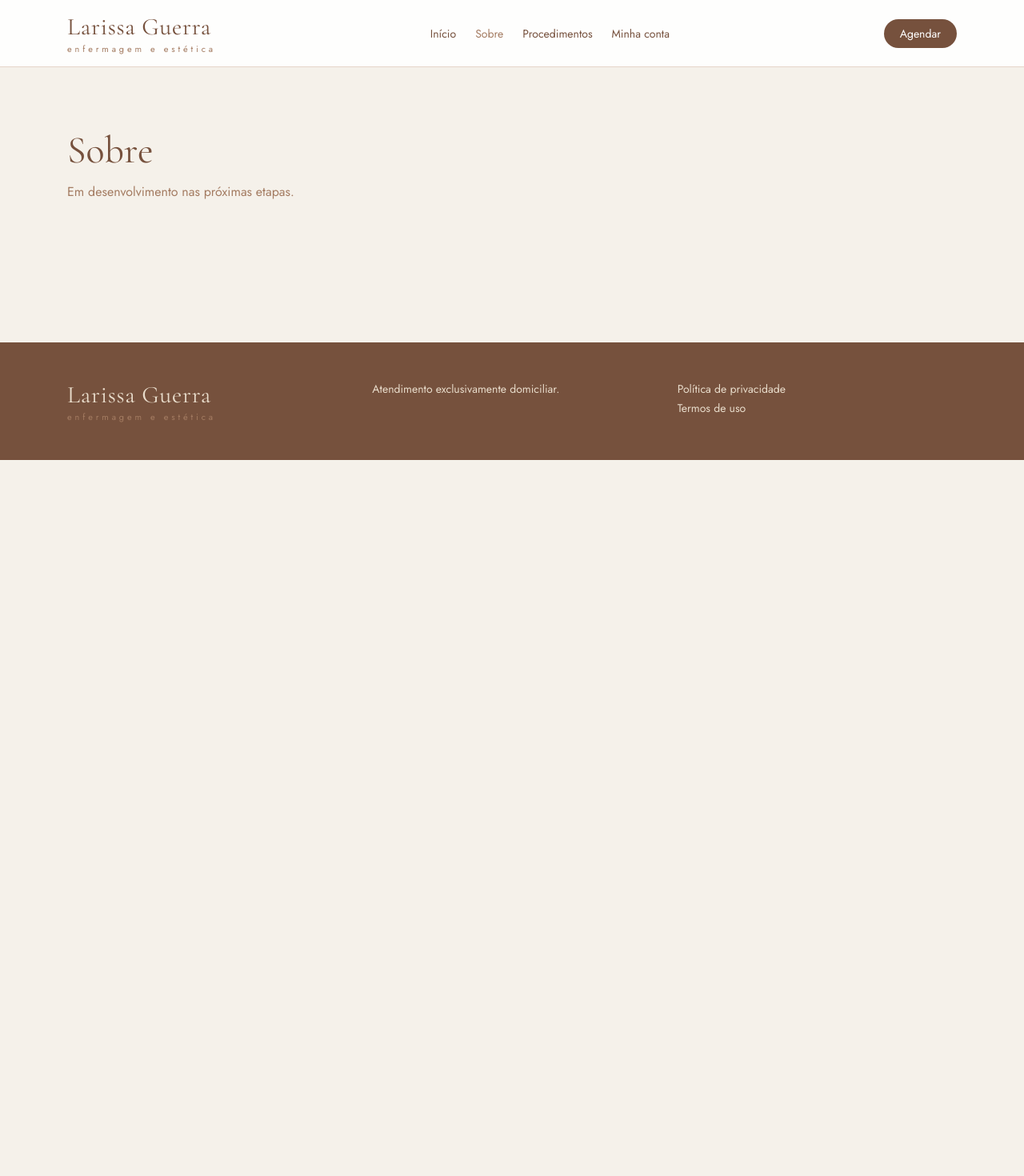
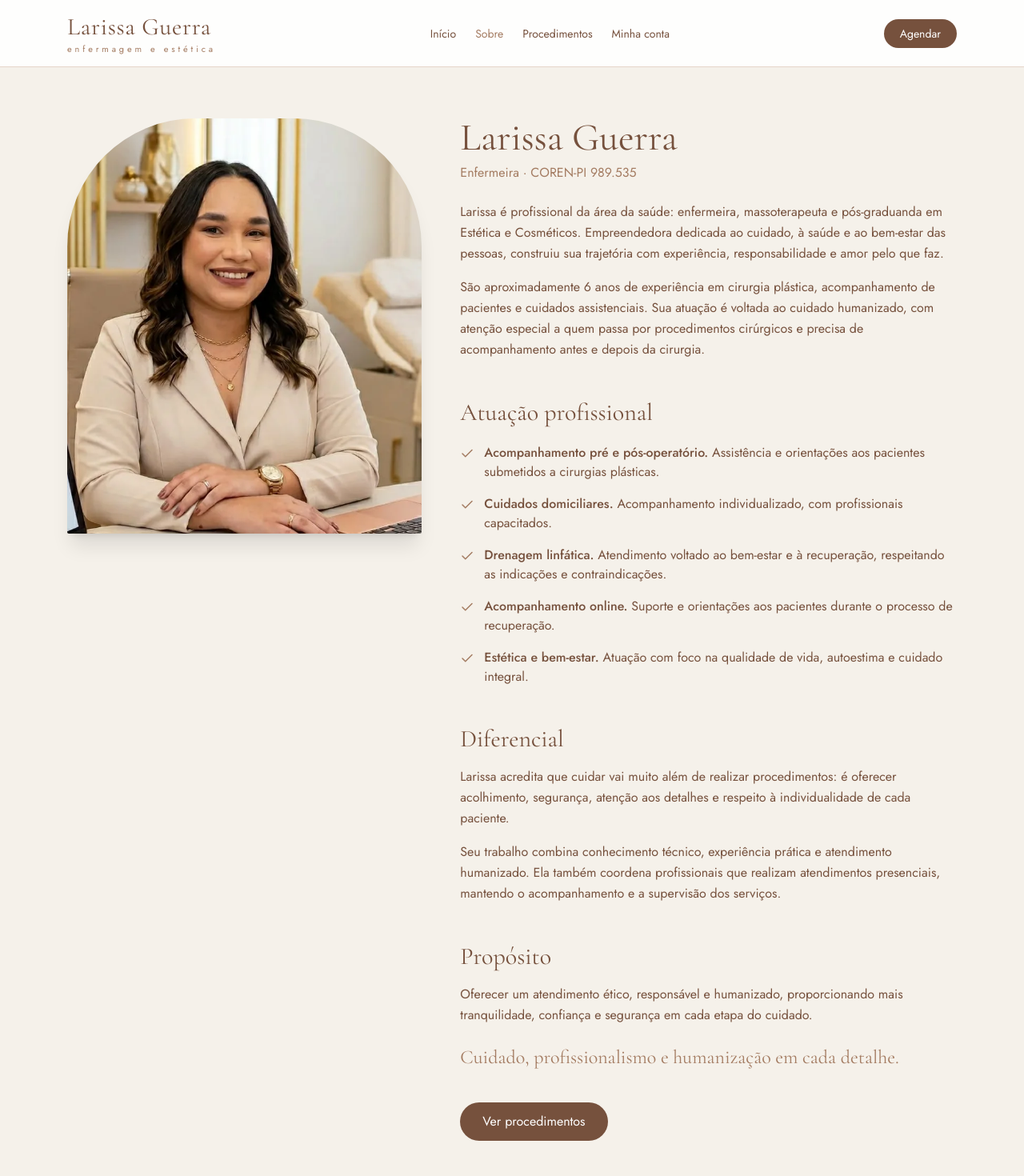
Before and after one commit to wpintegrada-oss/Larissa_Guerra, a React (Vite) app: page /sobre in a window 1280 px wide. Shown: the top 1470 px of the page at 80% size. Before the commit the page ends 800 px from the top, so only its background shows below. Built offline with nearby package versions, Linux system fonts and the light colour scheme.

Commit message:
Add files via upload

```diff
--- a/src/App.tsx
+++ b/src/App.tsx
@@ -3,10 +3,11 @@ import Layout from './components/Layout'
 import Home from './pages/Home'
 import Placeholder from './pages/Placeholder'
 import Procedimentos from './pages/Procedimentos'
+import Sobre from './pages/Sobre'
 export default function App() {
   return (<Routes><Route element={<Layout />}>
     <Route index element={<Home />} />
-    <Route path="sobre" element={<Placeholder title="Sobre" />} />
+    <Route path="sobre" element={<Sobre />} />
     <Route path="procedimentos" element={<Procedimentos />} />
     <Route path="minha-conta" element={<Placeholder title="Minha conta" />} />
     <Route path="privacidade" element={<Placeholder title="Política de privacidade" />} />
--- a/src/pages/Home.tsx
+++ b/src/pages/Home.tsx
@@ -3,11 +3,13 @@ import { Home as HomeIcon, HeartHandshake, CalendarCheck } from 'lucide-react'
 const steps = [[CalendarCheck, 'Escolha o procedimento e a data'], [HomeIcon, 'Informe o endereço do atendimento'], [HeartHandshake, 'Receba o cuidado em casa']] as const
 export default function Home() {
   return (<>
-    <section className="bg-gradient-to-br from-bege to-nude"><div className="mx-auto max-w-6xl px-5 py-24 md:py-36">
-      <h1 className="max-w-3xl font-serif text-5xl leading-[1.05] md:text-7xl">Seu cuidado, sua beleza e seu bem-estar no conforto da sua casa.</h1>
+    <section className="bg-gradient-to-br from-bege to-nude"><div className="mx-auto grid max-w-6xl items-center gap-10 px-5 py-16 md:grid-cols-[1.3fr_1fr] md:py-24">
+      <div><h1 className="font-serif text-5xl leading-[1.05] md:text-6xl">Seu cuidado, sua beleza e seu bem-estar no conforto da sua casa.</h1>
       <p className="mt-6 max-w-xl text-lg font-light">Atendimento domiciliar em enfermagem e estética, com cuidado humanizado, profissionalismo e atenção individualizada.</p>
-      <div className="mt-10 flex gap-3"><Link to="/procedimentos" className="rounded-full bg-cacau px-7 py-3 text-white hover:bg-marrom">Agendar atendimento</Link>
-        <Link to="/sobre" className="rounded-full border border-cacau px-7 py-3 hover:bg-white/50">Conhecer a profissional</Link></div></div></section>
+      <div className="mt-10 flex flex-wrap gap-3"><Link to="/procedimentos" className="rounded-full bg-cacau px-7 py-3 text-white hover:bg-marrom">Agendar atendimento</Link>
+        <Link to="/sobre" className="rounded-full border border-cacau px-7 py-3 hover:bg-white/50">Conhecer a profissional</Link></div></div>
+      <img src="/larissa.webp" alt="Larissa Guerra sorrindo, sentada à mesa" width={670} height={785} fetchPriority="high"
+        className="mx-auto w-full max-w-sm rounded-t-[10rem] rounded-b-sm object-cover shadow-xl" /></div></section>
     <section className="mx-auto max-w-6xl px-5 pt-20"><h2 className="font-serif text-4xl">Como funciona o atendimento</h2>
       <ol className="mt-8 grid gap-6 md:grid-cols-3">{steps.map(([I, t], i) => <li key={i} className="rounded-sm border border-nude bg-white p-6"><I className="text-marrom" /><p className="mt-4">{t}</p></li>)}</ol></section>
     <section className="mx-auto max-w-6xl px-5 pt-20"><h2 className="font-serif text-4xl">Procedimentos em destaque</h2>
--- /dev/null
+++ b/src/pages/Sobre.tsx
@@ -0,0 +1,46 @@
+import { Link } from 'react-router-dom'
+import { Check } from 'lucide-react'
+
+const atuacao: [string, string][] = [
+  ['Acompanhamento pré e pós-operatório', 'Assistência e orientações aos pacientes submetidos a cirurgias plásticas.'],
+  ['Cuidados domiciliares', 'Acompanhamento individualizado, com profissionais capacitados.'],
+  ['Drenagem linfática', 'Atendimento voltado ao bem-estar e à recuperação, respeitando as indicações e contraindicações.'],
+  ['Acompanhamento online', 'Suporte e orientações aos pacientes durante o processo de recuperação.'],
+  ['Estética e bem-estar', 'Atuação com foco na qualidade de vida, autoestima e cuidado integral.'],
+]
+
+export default function Sobre() {
+  return (
+    <section className="mx-auto max-w-6xl px-5 py-16">
+      <div className="grid items-start gap-12 md:grid-cols-[1fr_1.4fr]">
+        <img src="/larissa.webp" alt="Larissa Guerra" width={670} height={785}
+          className="w-full max-w-md rounded-t-[10rem] rounded-b-sm object-cover shadow-xl md:sticky md:top-28" />
+        <div>
+          <h1 className="font-serif text-5xl">Larissa Guerra</h1>
+          <p className="mt-2 text-marrom">Enfermeira · COREN-PI 989.535</p>
+          <div className="mt-6 max-w-prose space-y-4 leading-relaxed">
+            <p>Larissa é profissional da área da saúde: enfermeira, massoterapeuta e pós-graduanda em Estética e Cosméticos. Empreendedora dedicada ao cuidado, à saúde e ao bem-estar das pessoas, construiu sua trajetória com experiência, responsabilidade e amor pelo que faz.</p>
+            <p>São aproximadamente 6 anos de experiência em cirurgia plástica, acompanhamento de pacientes e cuidados assistenciais. Sua atuação é voltada ao cuidado humanizado, com atenção especial a quem passa por procedimentos cirúrgicos e precisa de acompanhamento antes e depois da cirurgia.</p>
+          </div>
+
+          <h2 className="mt-12 font-serif text-3xl">Atuação profissional</h2>
+          <ul className="mt-5 space-y-4">{atuacao.map(([t, d]) =>
+            <li key={t} className="flex gap-3"><Check size={18} className="mt-1 shrink-0 text-marrom" />
+              <p><strong className="font-medium">{t}.</strong> {d}</p></li>)}</ul>
+
+          <h2 className="mt-12 font-serif text-3xl">Diferencial</h2>
+          <div className="mt-4 max-w-prose space-y-4 leading-relaxed">
+            <p>Larissa acredita que cuidar vai muito além de realizar procedimentos: é oferecer acolhimento, segurança, atenção aos detalhes e respeito à individualidade de cada paciente.</p>
+            <p>Seu trabalho combina conhecimento técnico, experiência prática e atendimento humanizado. Ela também coordena profissionais que realizam atendimentos presenciais, mantendo o acompanhamento e a supervisão dos serviços.</p>
+          </div>
+
+          <h2 className="mt-12 font-serif text-3xl">Propósito</h2>
+          <p className="mt-4 max-w-prose leading-relaxed">Oferecer um atendimento ético, responsável e humanizado, proporcionando mais tranquilidade, confiança e segurança em cada etapa do cuidado.</p>
+          <p className="mt-6 font-serif text-2xl text-marrom">Cuidado, profissionalismo e humanização em cada detalhe.</p>
+
+          <Link to="/procedimentos" className="mt-10 inline-block rounded-full bg-cacau px-7 py-3 text-white hover:bg-marrom">Ver procedimentos</Link>
+        </div>
+      </div>
+    </section>
+  )
+}
```
Also changed, not shown: public/larissa.webp (added).
